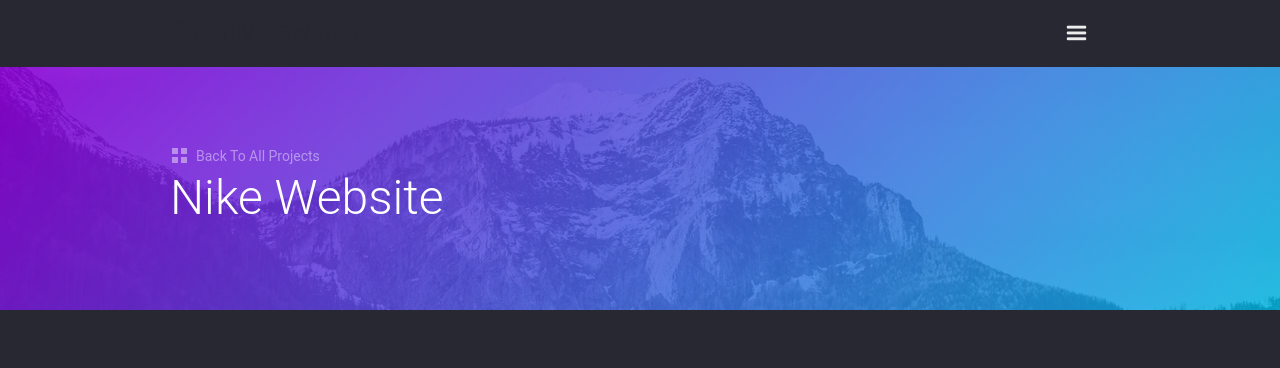
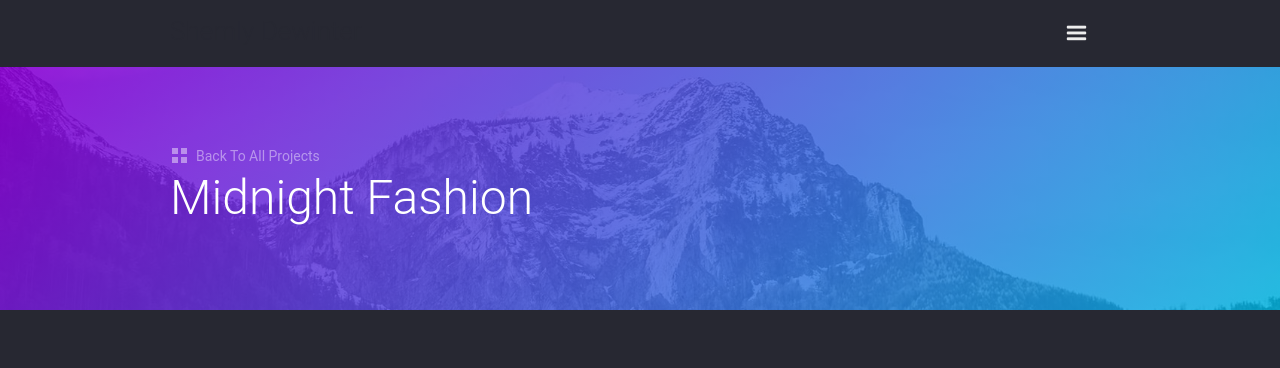
Before and after one commit to shemly/Shemly.github.io, a plain HTML site: page project-midnight-fashion.html in a window 1280 px wide. Shown: the top 368 px of the page. Drawn offline with nearby package versions, Linux system fonts and the light colour scheme; a script that the page names is missing.

```diff
--- a/project-midnight-fashion.html
+++ b/project-midnight-fashion.html
@@ -45,7 +45,7 @@
       <a href="index.html" class="back-link w-inline-block w-clearfix"><img src="images/gridsmall-icon-white.svg" alt="" class="more-icon">
         <div>Back to all projects</div>
       </a>
-      <h1 class="main-heading">Nike Website</h1>
+      <h1 class="main-heading">Midnight Fashion</h1>
     </div>
   </div>
   <div class="section grey wf-section">
```
Also changed, not shown: project-Mystery-bot.html (+1 -1 lines), project-living-galaxy.html (+1 -1 lines), project-page.html (+1 -1 lines).
